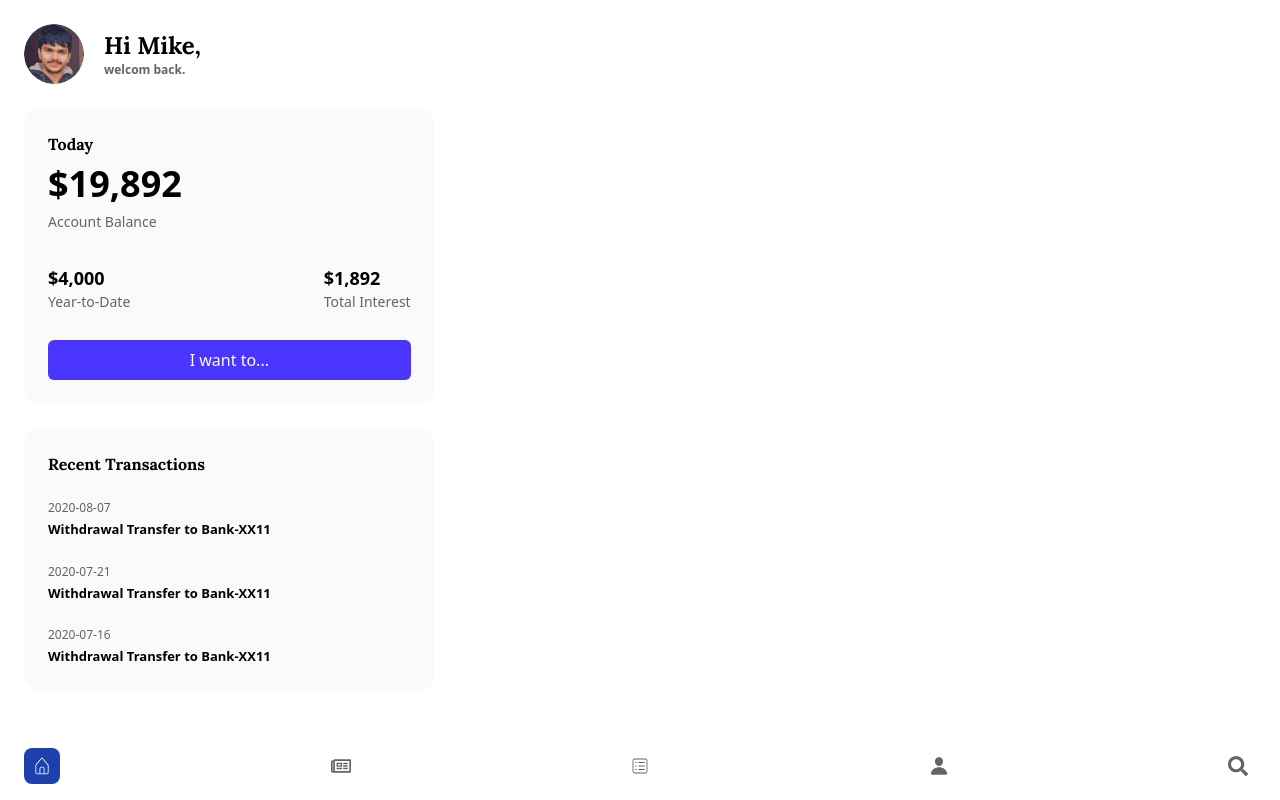
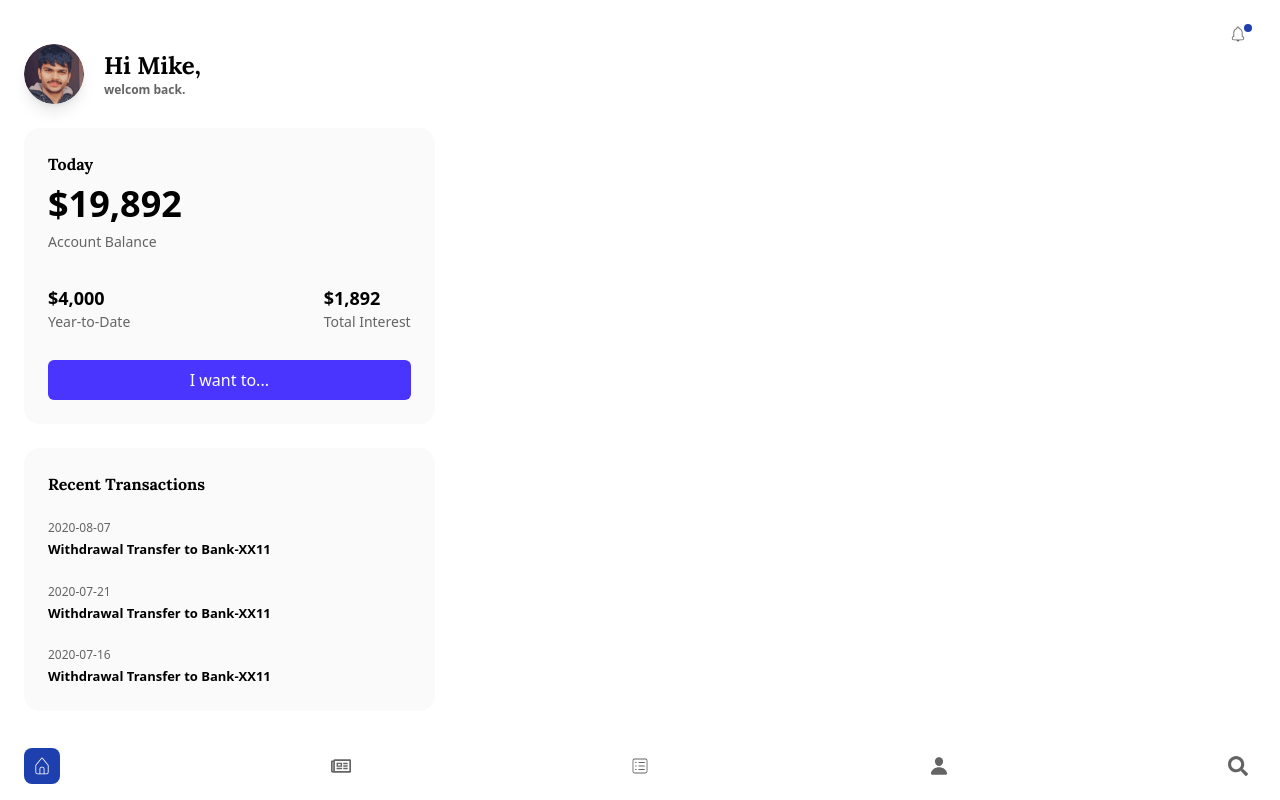
Before and after one commit to sachinDev07/RapidQuest, a React (Vite) app: page / in a window 1280 px wide. Built offline with nearby package versions, Linux system fonts and the light colour scheme.

Commit message:
Added Bell icon component

```diff
--- a/src/App.jsx
+++ b/src/App.jsx
@@ -1,8 +1,10 @@
 import { Outlet } from 'react-router-dom';
+import BellIcon from './components/BellIcon';
 
 function App() {
   return (
     <div className='p-6'>
+      <BellIcon />
       <Outlet />
     </div>
   );
--- /dev/null
+++ b/src/components/BellIcon.jsx
@@ -0,0 +1,12 @@
+import { CiBellOn } from 'react-icons/ci';
+
+const BellIcon = () => {
+  return (
+    <div className='px-6 mb-5 sticky bg-red-800 right-0'>
+      <CiBellOn className='absolute right-2 text-xl text-mdSlate font-medium cursor-pointer' />
+      <div className='absolute top-0 right-1  w-2 h-2 rounded-full bg-blue-800'></div>
+    </div>
+  );
+};
+
+export default BellIcon;
--- a/src/components/Logo.jsx
+++ b/src/components/Logo.jsx
@@ -3,7 +3,11 @@ import logo from '../assets/images/profilePic.png';
 const Logo = () => {
   return (
     <div>
-      <img src={logo} alt='a person image' className='w-[60px]  rounded-full' />
+      <img
+        src={logo}
+        alt='a person image'
+        className='w-[60px]  rounded-full shadow-lg'
+      />
     </div>
   );
 };
```
